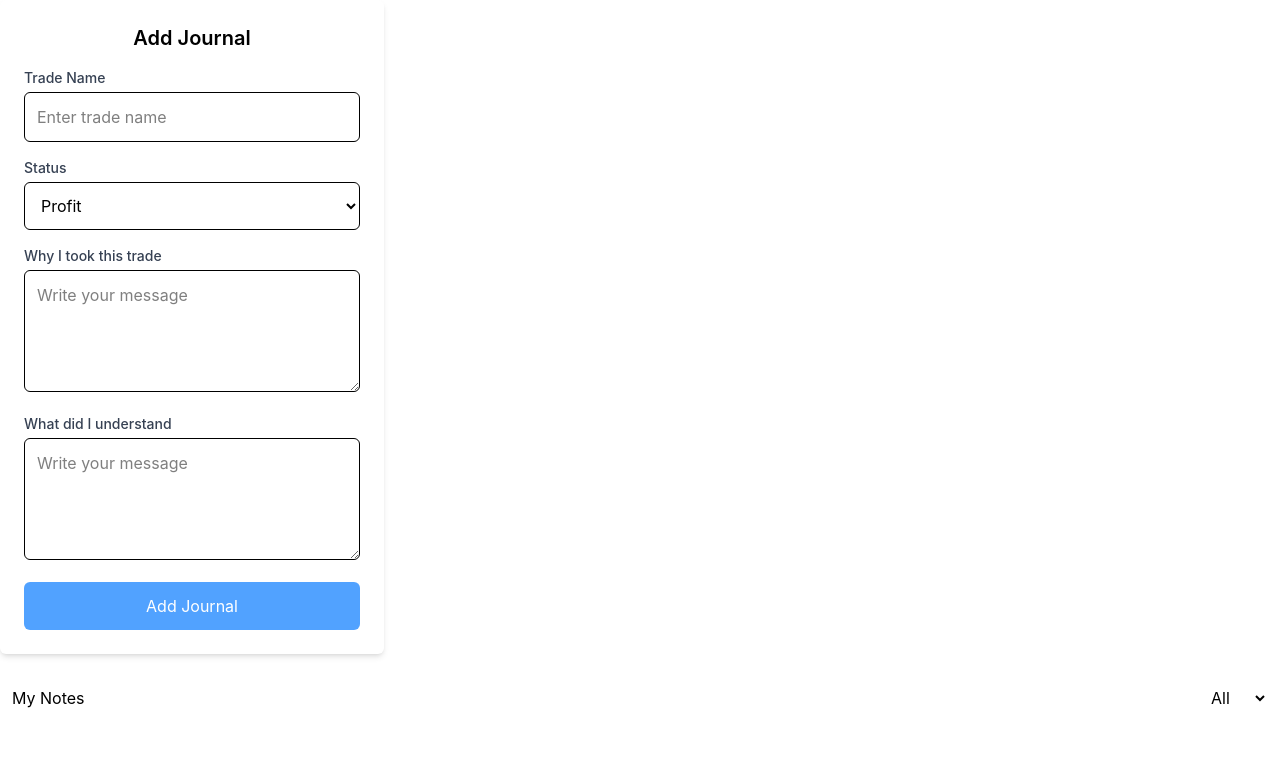
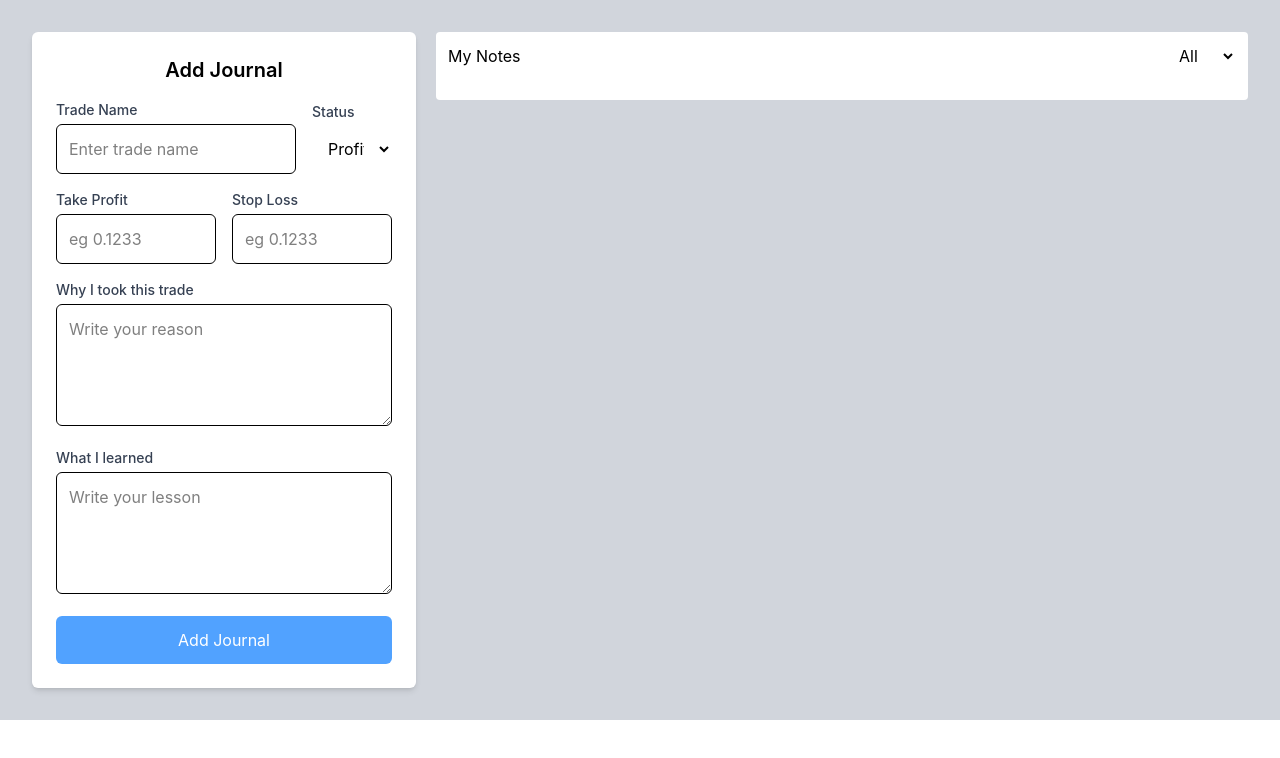
Before and after one commit to milkyascodes/trades-journal-app, a React (Vite) app: page / in a window 1280 px wide. Shown: the top 758 px of the page. Built offline with nearby package versions, Linux system fonts and the light colour scheme.

Commit message:
UI enhancement

```diff
--- a/src/App.jsx
+++ b/src/App.jsx
@@ -3,10 +3,10 @@ import NoteList from "./components/NoteList";
 
 function App() {
   return (
-    <>
+    <div className="mx-auto w-full flex flex-col items-center md:flex-row md:items-start   justify-center p-8 bg-gray-300 gap-5">
       <NoteForm />
       <NoteList />
-    </>
+    </div>
   );
 }
 
--- a/src/components/NoteForm.jsx
+++ b/src/components/NoteForm.jsx
@@ -5,19 +5,22 @@ function NoteForm() {
   const dispatch = useDispatch();
   const editingTask = useSelector((state) => state.notes.editingTask);
   const [title, setTitle] = useState("");
+  const [takProfit, setTakeProfit] = useState(null);
+  const [stopLoss, setStopLoss] = useState(null);
   const [reason, setReason] = useState("");
   const [lesson, setLesson] = useState("");
   const [status, setStatus] = useState("");
   const handleSubmit = (e) => {};
 
   return (
-    <div className="w-full max-w-sm bg-white p-6 rounded-md shadow-md">
+    <div className="w-full md:max-w-sm bg-white p-6 rounded-md shadow-md">
       <h2 className="text-xl font-semibold mb-4 text-center">
         {editingTask ? "Update Journal" : "Add Journal"}
       </h2>
 
       <form onSubmit={handleSubmit} className="space-y-4">
-        <div>
+        <div className="flex w-full items-center justify-between  gap-4">
+          <div className="w-full  flex-3">
             <label className="block text-sm font-medium text-gray-700 mb-1">
               Trade Name
             </label>
@@ -30,18 +33,47 @@ function NoteForm() {
             />
           </div>
 
-        <div>
+          <div className="w-full  flex-1">
             <label className="block text-sm font-medium text-gray-700 mb-1">
               Status
             </label>
             <select
               onChange={(e) => setStatus(e.target.value)}
               value={status}
-            className="w-full p-3 border rounded-md focus:outline-none focus:ring-2 focus:ring-blue-500"
+              className="w-full p-3 border-none rounded-md focus:outline-none focus:ring-2 focus:ring-blue-500"
             >
               <option>Profit</option>
               <option>Loss</option>
             </select>
+          </div>
+        </div>
+
+        <div className="flex w-full items-center gap-4">
+          <div className="w-full">
+            <label className="block text-sm font-medium text-gray-700 mb-1">
+              Take Profit
+            </label>
+            <input
+              value={takProfit}
+              onChange={(e) => setTakeProfit(e.target.value)}
+              type="number"
+              placeholder="eg 0.1233"
+              className="w-full p-3 border rounded-md focus:outline-none focus:ring-2 focus:ring-blue-500"
+            />
+          </div>
+
+          <div className=" w-full">
+            <label className="block text-sm font-medium text-gray-700 mb-1">
+              Stop Loss
+            </label>
+            <input
+              value={takProfit}
+              onChange={(e) => setTakeProfit(e.target.value)}
+              type="number"
+              placeholder="eg 0.1233"
+              className="w-full p-3 border rounded-md focus:outline-none focus:ring-2 focus:ring-blue-500"
+            />
+          </div>
         </div>
 
         <div>
@@ -52,26 +84,26 @@ function NoteForm() {
             value={reason}
             onChange={(e) => setReason(e.target.value)}
             rows="4"
-            placeholder="Write your message"
+            placeholder="Write your reason"
             className="w-full p-3 border rounded-md focus:outline-none focus:ring-2 focus:ring-blue-500"
           ></textarea>
         </div>
         <div>
           <label className="block text-sm font-medium text-gray-700 mb-1">
-            What did I understand
+            What I learned
           </label>
           <textarea
             value={lesson}
             onChange={(e) => setLesson(e.target.value)}
             rows="4"
-            placeholder="Write your message"
+            placeholder="Write your lesson"
             className="w-full p-3 border rounded-md focus:outline-none focus:ring-2 focus:ring-blue-500"
           ></textarea>
         </div>
 
         <button
           type="submit"
-          className="w-full bg-blue-400 text-white py-3 rounded-md hover:bg-blue-700 transition"
+          className="w-full bg-blue-400 text-white py-3 rounded-md hover:bg-blue-500 transition"
         >
           {editingTask ? "Update Journal" : "Add Journal"}
         </button>
--- a/src/components/NoteList.Jsx
+++ b/src/components/NoteList.Jsx
@@ -11,7 +11,7 @@ function NoteList() {
 
   const handleChange = (e) => {};
   return (
-    <div className="rounded-sm p-3 mt-5 flex gap-5 w-full flex-col justify-items-start  ">
+    <div className=" bg-white rounded-sm p-3    flex gap-5 w-full flex-col justify-items-start  ">
       <div className="flex items-center justify-between">
         <h2>My Notes</h2>
         <select value={filter} onChange={handleChange}>
```
Lines whose indentation alone changed are shown as unchanged.
